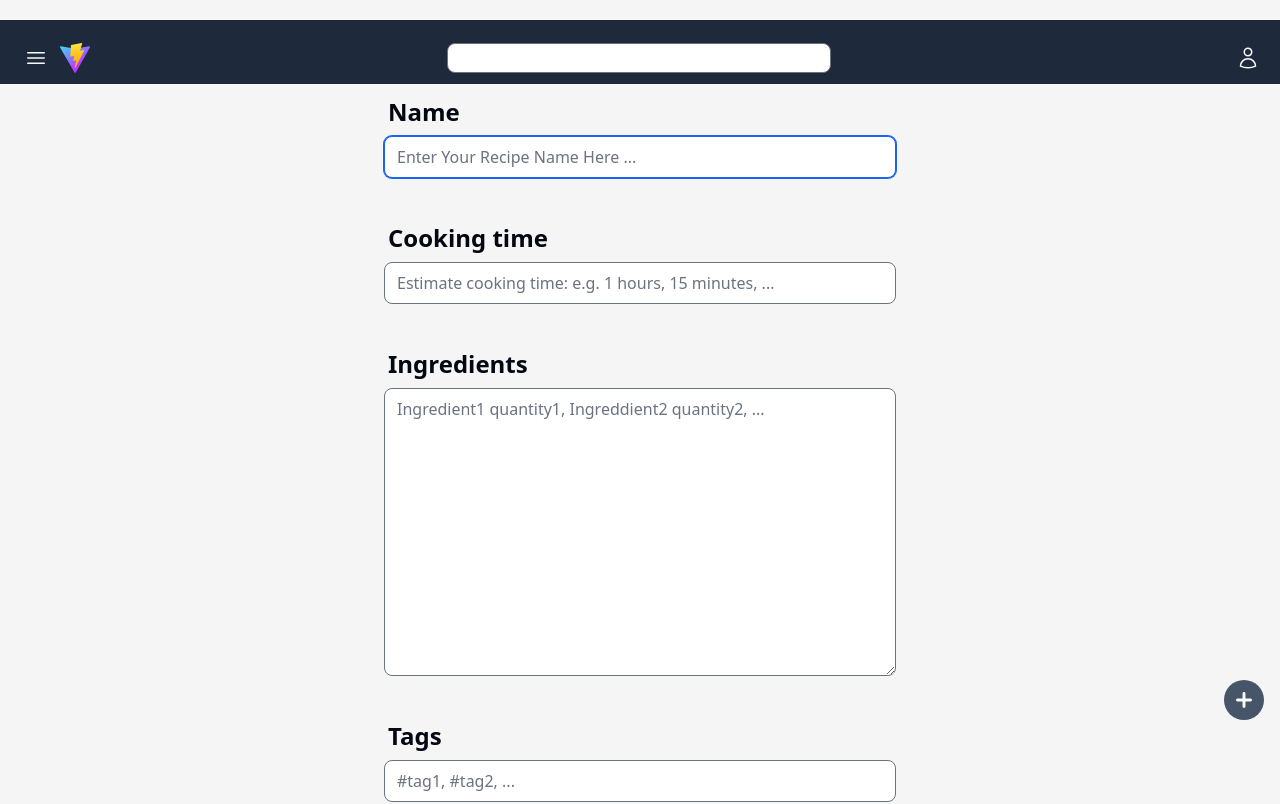
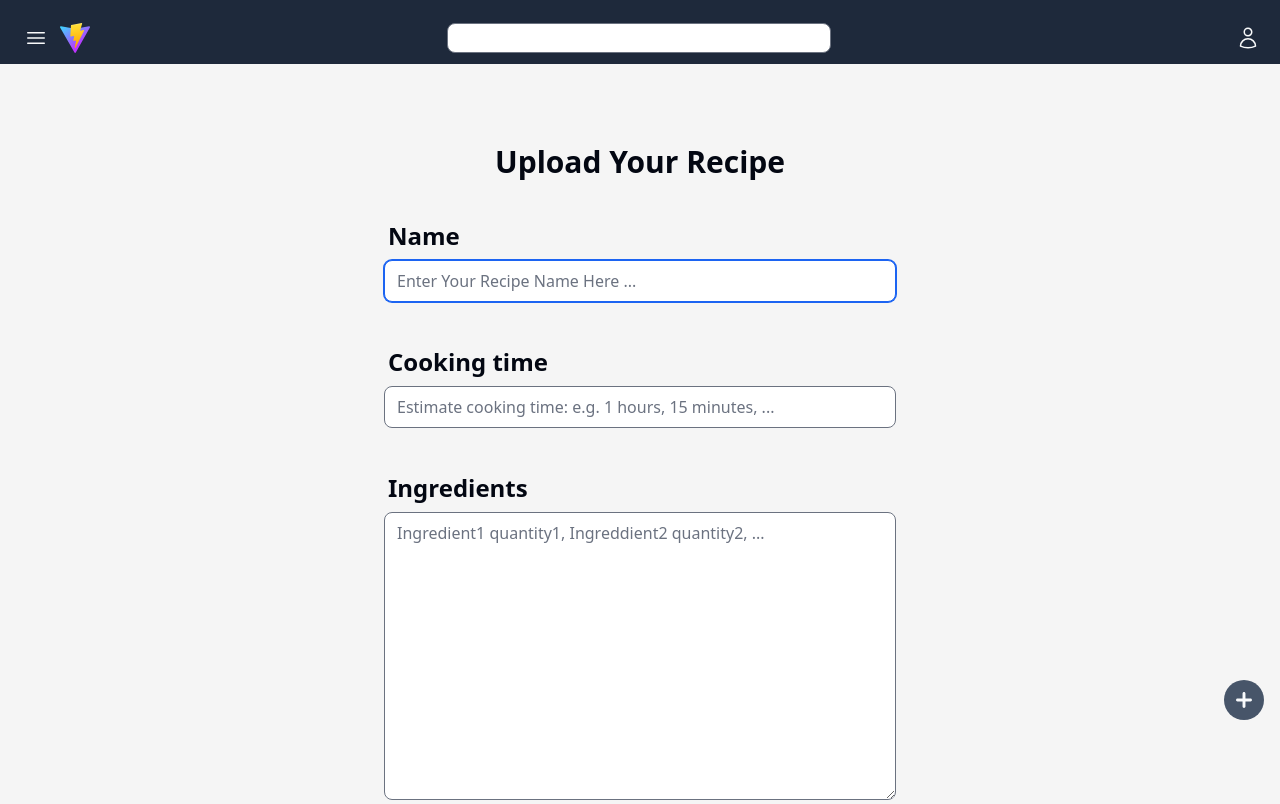
Before and after one commit to KayGV25/UIT_Web2-Frontend, a React (Vite) app: page /upload in a window 1280 px wide. Shown: the top 804 px of the page. Built offline with nearby package versions, Linux system fonts and the light colour scheme; sample sign-in values are in the browser's storage.

Commit message:
[UPDATE] padding and content placement

```diff
--- a/src/components/DesktopRecipePage.jsx
+++ b/src/components/DesktopRecipePage.jsx
@@ -35,7 +35,7 @@ export default function DesktopRecipepage({recipe}){
     }
 
     return(
-        <div className="mb-12 w-2/3 grid mx-auto">
+        <div className="mb-12 w-2/3 grid mx-auto pt-36">
             <div className="grid content-center h-52 font-bold">
                 <h1 className="w-1/2 text-4xl">
                     <RoughNotation type="underline" show="true" animate="true" strokeWidth="3" color="red" padding={6}>
--- a/src/components/MobileRecipePage.jsx
+++ b/src/components/MobileRecipePage.jsx
@@ -36,7 +36,7 @@ export default function MobileRecipePage({recipe}){
     }
 
     return(
-        <div className="mb-12 mx-12">
+        <div className="mb-12 mx-12 pt-36">
             <div className="grid place-items-center h-52 font-bold">
                 <h1 className="w-full text-4xl">
                     <RoughNotation type="underline" show="true" animate="true" strokeWidth="3" color="red" padding={6}>
--- a/src/pages/SearchResultPage.jsx
+++ b/src/pages/SearchResultPage.jsx
@@ -47,7 +47,7 @@ export default function SearchResultPage(){
     if(loading) return <Loading />
 
     return(
-        <div className="mb-12 w-2/3 grid mx-auto">
+        <div className="mb-12 w-2/3 grid mx-auto pt-36">
             <div className="grid content-center h-52 font-bold">
                 <h1 className="w-1/2 text-4xl">
                     Search result for: {payload}
--- a/src/pages/UploadPage.jsx
+++ b/src/pages/UploadPage.jsx
@@ -76,7 +76,7 @@ export default function UploadPage() {
     return(
         <>
         {isLogin() ?
-            <div className="grid align-middle justify-center my-5 gap-6">
+            <div className="grid align-middle justify-center gap-6 pt-36 mb-16">
                 <h1 className=" text-center text-3xl font-bold">Upload Your Recipe</h1>
                 <div className="w-screen flex justify-center">
                 <form className="w-2/5 flex flex-col gap-3 justify-center align-middle" onSubmit={(e) => handleSubmit(e)}>
```
